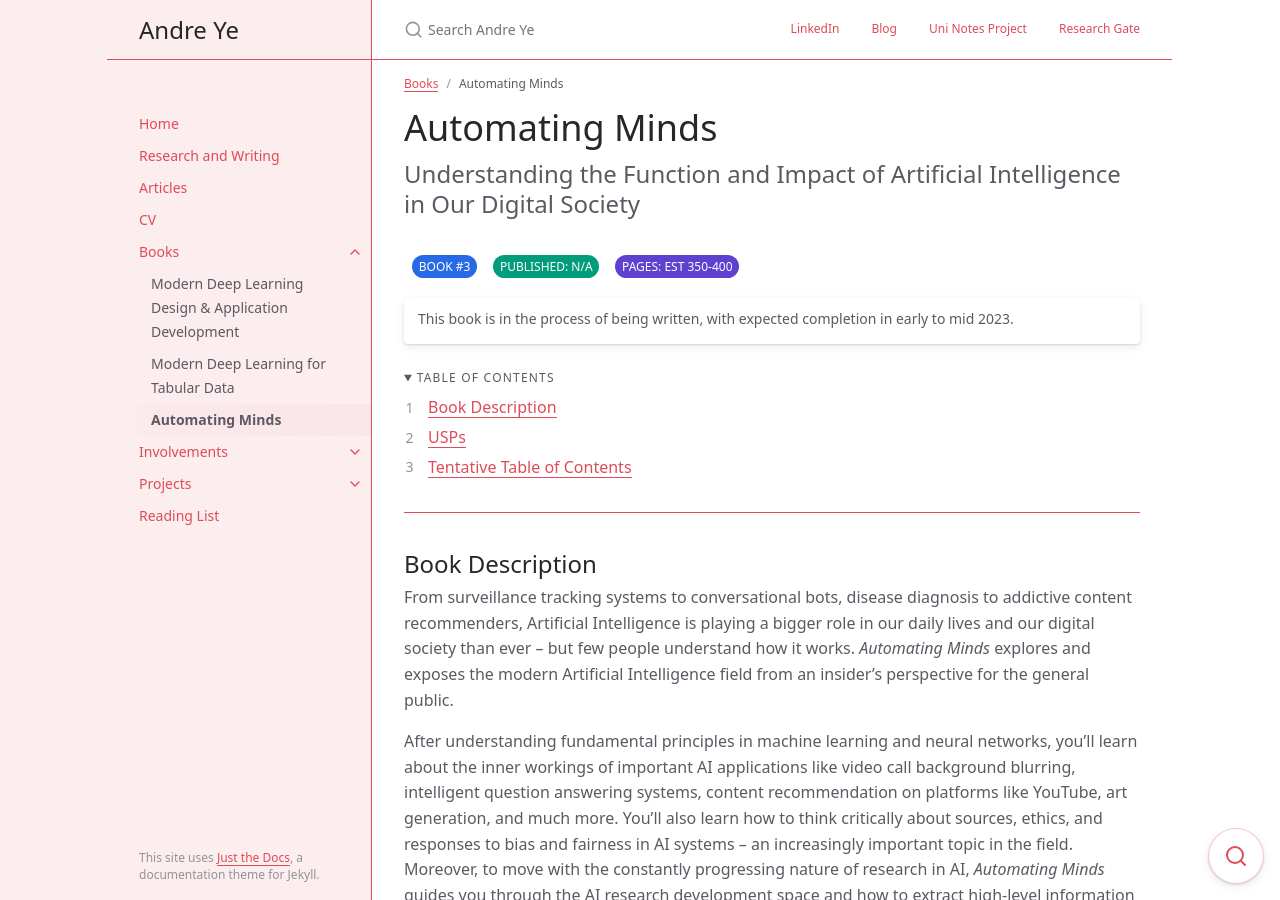
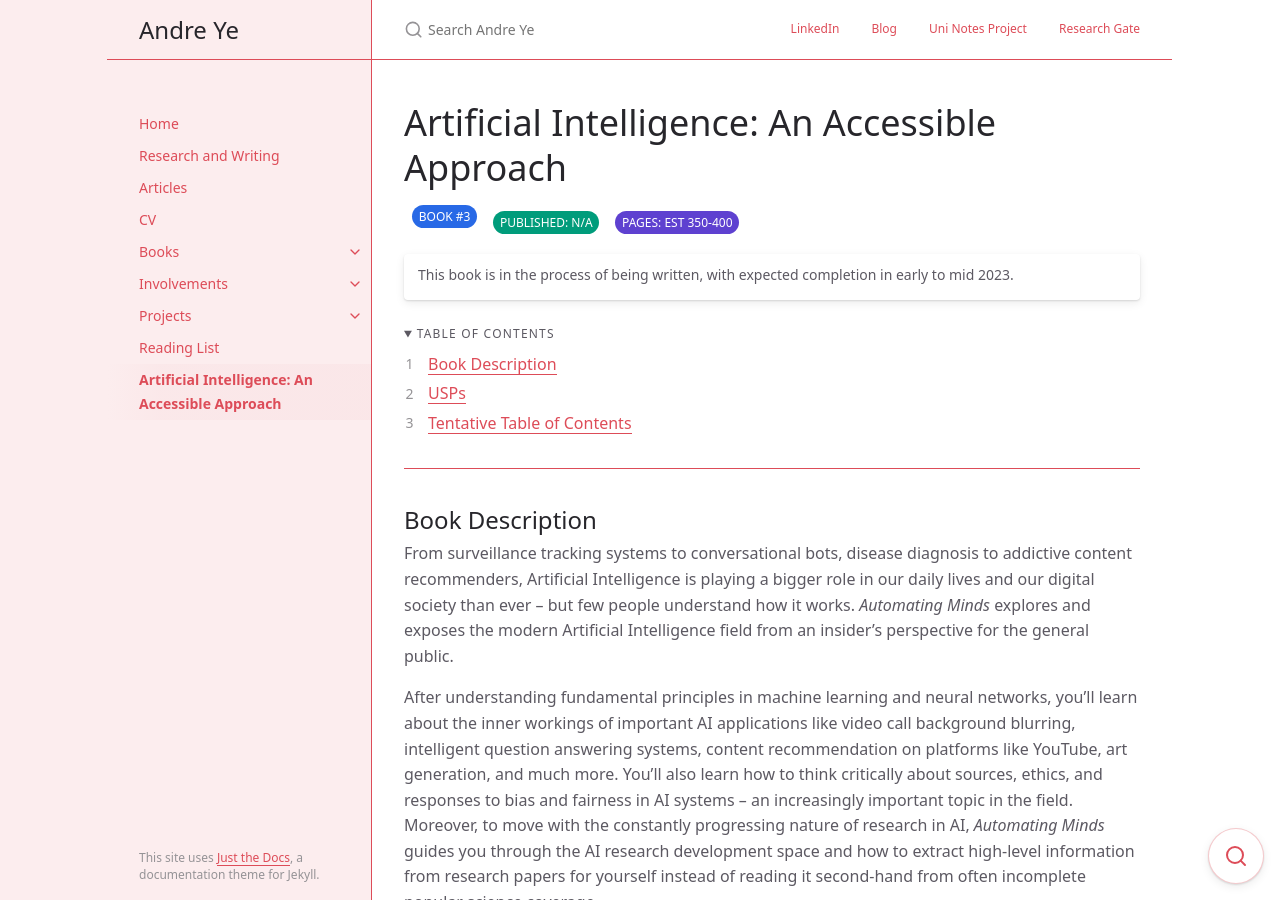
Before and after one commit to andre-ye/andre-ye.github.io-retired, a Jekyll site: the page built from docs/books/artifical-intelligence.md, in a window 1280 px wide and 900 px high. Built offline with Jekyll 4.4.1, drawn with Linux system fonts in a browser that asks for light colours; nearby versions of some CDN libraries; our own code applies the rules of GitHub Pages for plain Markdown files.

Commit message:
Update and rename automating-minds.md to artifical-intelligence.md

```diff
--- a/docs/books/automating-minds.md
+++ b/docs/books/artifical-intelligence.md
@@ -1,16 +1,16 @@
 ---
 layout: default
-title: Automating Minds
+title: Artificial Intelligence: An Accessible Approach
 parent: Books
-nav_order: 3
+nav_order: 4
 has_children: false
 ---
 
-# Automating Minds
+# Artificial Intelligence: An Accessible Approach
 {: .no_toc }
 
-Understanding the Function and Impact of Artificial Intelligence in Our Digital Society
-{: .fs-6 .fw-300 }
+<!-- Understanding the Function and Impact of Artificial Intelligence in Our Digital Society
+{: .fs-6 .fw-300 } -->
 
 Book #3
 {: .label .label-blue}
```
